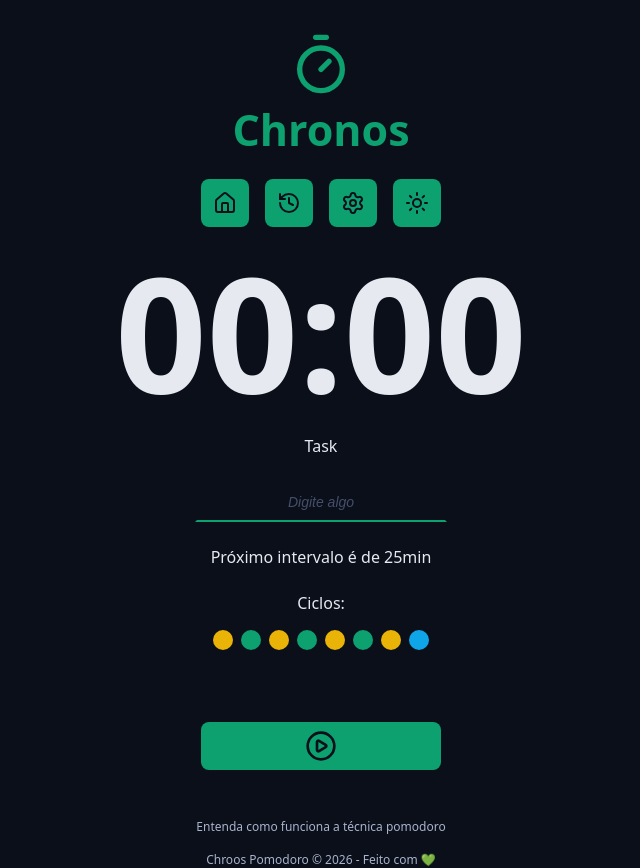
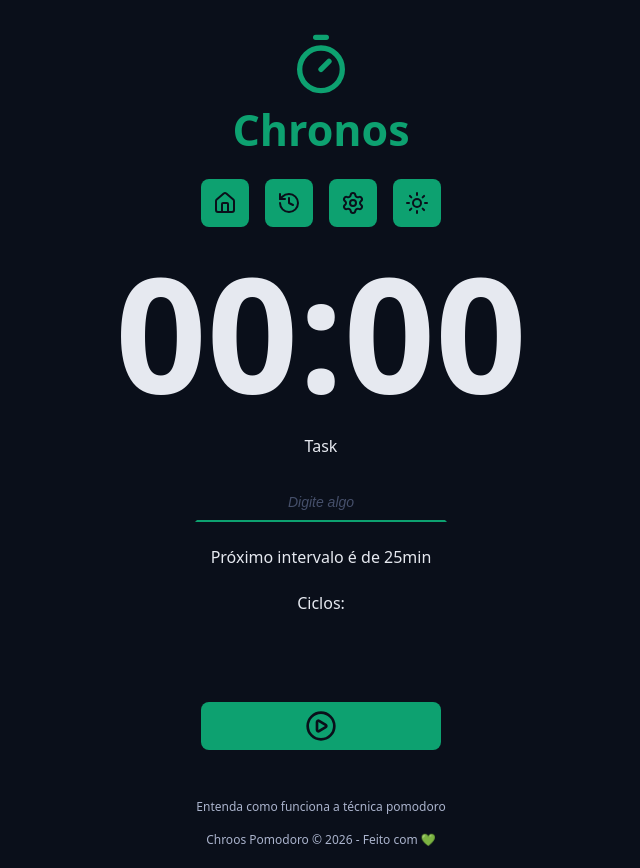
Before and after one commit to ThiagodePaula00/ChronosPomodoroProject, a React (Vite) app: page / in a window 1280 px wide. Shown: the whole page, without its empty margins (319-959 px from the left). Built offline with nearby package versions, Linux system fonts and the light colour scheme.

Commit message:
style: implement cycle rendering in Cycles component and add utility for formatting seconds to minutes

```diff
--- a/src/components/Cycles/index.tsx
+++ b/src/components/Cycles/index.tsx
@@ -1,19 +1,36 @@
+import { useTaskContext } from '../../contexts/TaskContext/useTaskContext';
+import { getNextCycle } from '../utils/getNextCycle';
+import { getNextCycleType } from '../utils/getNextCycleType';
 import styles from './styles.module.css'
 
 export function Cycles() {
+    const { state } = useTaskContext();
+
+    const cycleSteps = Array.from({length: state.currentCycle });
+
+    const cycleDescriptionMap = {
+        workTime: 'foco',
+        shortBreakTime: 'descanso curto',
+        longBreakTime: 'descanso longo',
+    }
+
     return (
         <div className={styles.cycles}>
             <span>Ciclos:</span>
 
             <div className={styles.cycleDots}>
-                <span className={`${styles.cycleDot} ${styles.workTime}`}></span>
-                <span className={`${styles.cycleDot} ${styles.shortBreakTime}`}></span>
-                <span className={`${styles.cycleDot} ${styles.workTime}`}></span>
-                <span className={`${styles.cycleDot} ${styles.wshortBreakTime}`}></span>
-                <span className={`${styles.cycleDot} ${styles.workTime}`}></span>
-                <span className={`${styles.cycleDot} ${styles.wshortBreakTime}`}></span>
-                <span className={`${styles.cycleDot} ${styles.workTime}`}></span>
-                <span className={`${styles.cycleDot} ${styles.longBreakTime}`}></span>
+                {cycleSteps.map((_, index) => {
+                    const nextCycle = getNextCycle(index);
+                    const nextCycleType = getNextCycleType(nextCycle);
+                    return (
+                        <span
+                            key={`${nextCycleType}_${nextCycle}`}
+                            className={`${styles.cycleDot} ${styles[nextCycleType]} `}
+                            aria-label={`Indicador de ciclo de ${cycleDescriptionMap[nextCycleType]}`}
+                            title={`Indicador de ciclo de ${cycleDescriptionMap[nextCycleType]} ${nextCycleType}_${nextCycle}`}
+                        ></span>
+                    );
+                })}
             </div>
         </div>
     );
--- a/src/components/MainForm/index.tsx
+++ b/src/components/MainForm/index.tsx
@@ -7,6 +7,7 @@
 import type { TaskModel } from "../../models/TaskModel";
 import { getNextCycle } from "../utils/getNextCycle";
 import { getNextCycleType } from "../utils/getNextCycleType";
+import { formatSecondsToMinutes } from "../utils/formatSecondsToMinutes";
 
 export function MainForm() {
     const { state, setState } = useTaskContext()
@@ -35,11 +36,11 @@
             startDate: Date.now(),
             completeDate: null,
             interruptDate: null,
-            duration: 1,
+            duration: state.config[nextCycleType],
             type: nextCycleType,
         };
 
-        const secondsRemaining = newTask.duration * 60
+        const secondsRemaining = newTask.duration * 60;
 
         setState(prevState => {
             return {
@@ -48,11 +49,11 @@
                 activeTask: newTask,
                 currentCycle: nextCycle,
                 secondsRemaining,
-                formattedSecondsReamining: '00:00',
+                formattedSecondsReamining: formatSecondsToMinutes(secondsRemaining),
                 tasks: [...prevState.tasks, newTask],
             };
         });
-    }
+    };
 
     return (
         <form onSubmit={handleCreateNewTask} className='form' action="">
@@ -64,9 +65,11 @@
             <p>Próximo intervalo é de 25min</p>
         </div>
 
+        {state.currentCycle === 0 && (
         <div className="formRow">
             <Cycles />
         </div>
+        )}
 
         <div className="formRow">
             <DefaultButton icon={ <PlayCircleIcon />} />
--- /dev/null
+++ b/src/components/utils/formatSecondsToMinutes.ts
@@ -0,0 +1,6 @@
+export function formatSecondsToMinutes(seconds: number) {
+    const minutes = String(Math.floor(seconds/60)).padStart(2,'0');
+    const secondsMod = String(Math.floor(seconds % 60)).padStart(2,'0');
+
+    return `${minutes}:${secondsMod}`;
+}
```
